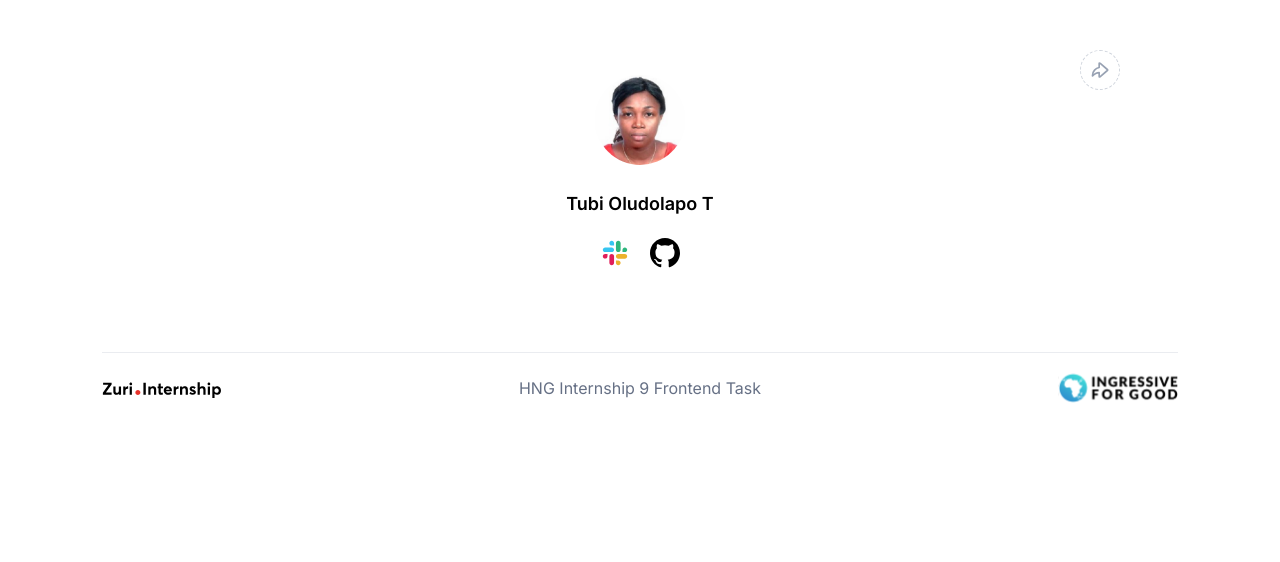
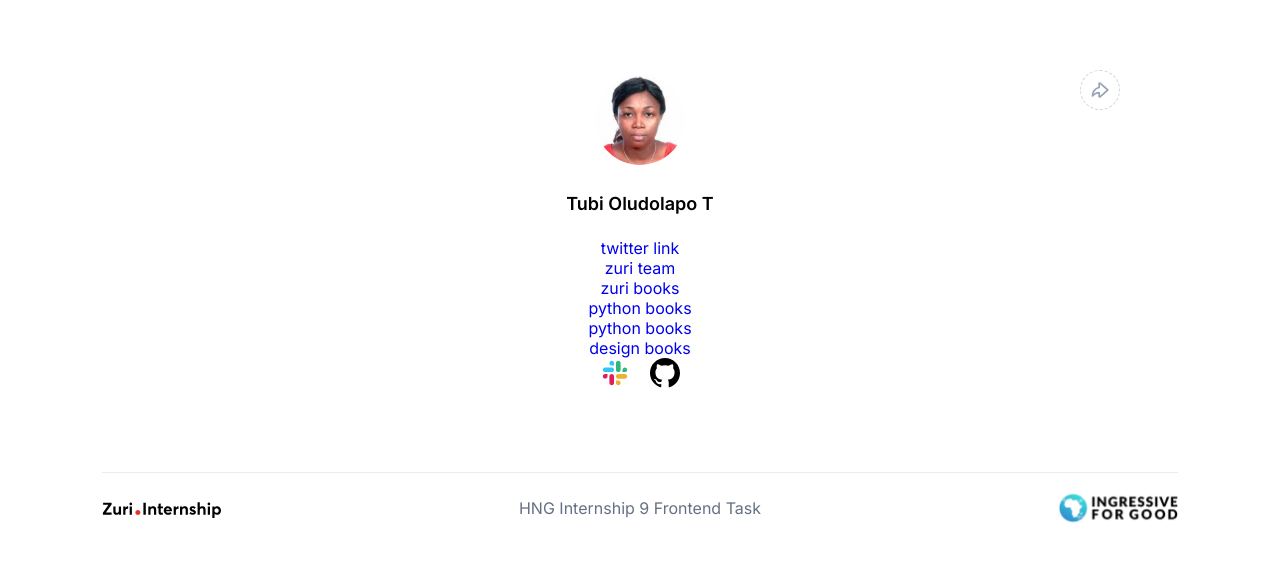
Before and after one commit to doltitol/profile-page-stage1, a React (Create React App) app: page / in a window 1280 px wide. Shown: the top 562 px of the page. Built offline with nearby package versions, Linux system fonts and the light colour scheme.

Commit message:
added link section

```diff
--- /dev/null
+++ b/src/components/Button/Button.css
@@ -0,0 +1,3 @@
+.button {
+    text-align: center;
+}
--- /dev/null
+++ b/src/components/Button/Button.jsx
@@ -0,0 +1,12 @@
+import React from 'react';
+import './Button.css';
+
+const Button = (props) => {
+    return (
+        <a href={ props.buttonUrl } title={ props.buttonSubText } className={ props.disabled ? 'disabled' : 'button' }>
+            { props.buttonText }
+        </a>
+    );
+};
+
+export default Button;
--- a/src/components/Container/Container.css
+++ b/src/components/Container/Container.css
@@ -1,7 +1,5 @@
 .container {
     width: 100%;
-    display: flex;
-    flex-wrap: wrap;
     margin: 0 auto;
     padding: 0 32px;
 }
--- /dev/null
+++ b/src/components/LinkSection/LinkSection.css
@@ -0,0 +1,4 @@
+.link-section {
+    display: flex;
+    flex-direction: column;
+}
--- /dev/null
+++ b/src/components/LinkSection/LinkSection.jsx
@@ -0,0 +1,54 @@
+import React from 'react';
+import './LinkSection.css';
+import { ProfileData } from '../../assets/data/ProfileData';
+import Button from '../Button/Button';
+
+const LinkSection = () => {
+    const buttonsData = [
+        {
+            id: 'twitter',
+            buttonText: 'twitter link',
+            buttonUrl: `https://twitter.com/${ ProfileData.twitter_handle }`,
+            buttonSubText: 'Twitter'
+        },
+        {
+            id: 'btn__zuri',
+            buttonText: 'zuri team',
+            buttonUrl: 'https://training.zuri.team/',
+            buttonSubText: 'Zuri team'
+        },
+        {
+            id: 'books',
+            buttonText: 'zuri books',
+            buttonUrl: 'http://books.zuri.team',
+            buttonSubText: 'Find books about design and coding'
+        },
+        {
+            id: 'book__python',
+            buttonText: 'python books',
+            buttonUrl: `https://books.zuri.team/python-for-beginners?ref_id=${ ProfileData.slack }`,
+            buttonSubText: 'Python books'
+        },
+        {
+            id: 'pitch',
+            buttonText: 'python books',
+            buttonUrl: `https://background.zuri.team`,
+            buttonSubText: 'Where you pitch a service for doing background checks on coders'
+        },
+        {
+            id: 'book__design',
+            buttonText: 'design books',
+            buttonUrl: `https://books.zuri.team/design-rules `,
+            buttonSubText: 'Free design book offered by Zuri'
+        }
+    ];
+    return (
+        <div className='link-section'>
+            { buttonsData.map((button) => (
+                <Button buttonUrl={ button.buttonUrl } buttonText={ button.buttonText } key={ button.id } />
+            )) }
+        </div>
+    );
+};
+
+export default LinkSection;
--- a/src/pages/MainContent/MainContent.jsx
+++ b/src/pages/MainContent/MainContent.jsx
@@ -1,5 +1,6 @@
 import React from 'react';
 import Container from '../../components/Container/Container';
+import LinkSection from '../../components/LinkSection/LinkSection';
 import ProfileSection from '../../components/ProfileSection/ProfileSection';
 import SocialSection from '../../components/SocialSection/SocialSection';
 import './MainContent.css';
@@ -9,6 +10,7 @@ const MainContent = () => {
         <div className='main-content'>
             <Container>
                 <ProfileSection />
+                <LinkSection />
                 <SocialSection />
             </Container>
         </div>
```
Also changed, not shown: src/assets/data/ButtonsData.js (added, +30 -0 lines).
